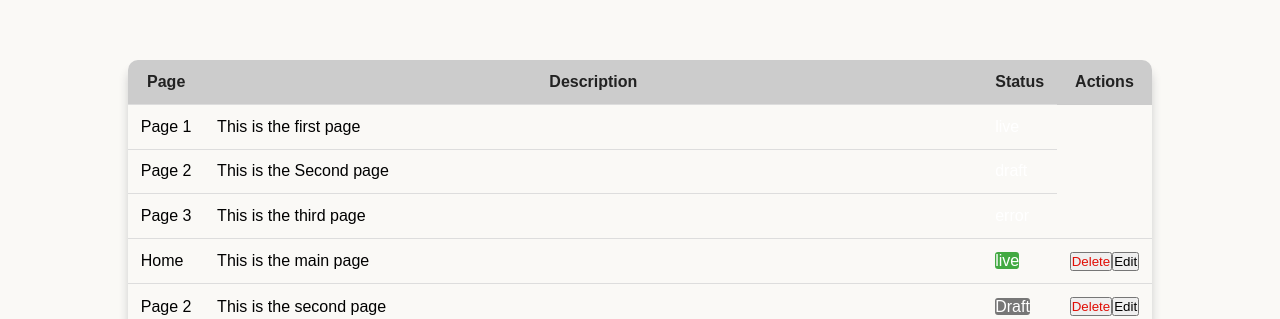
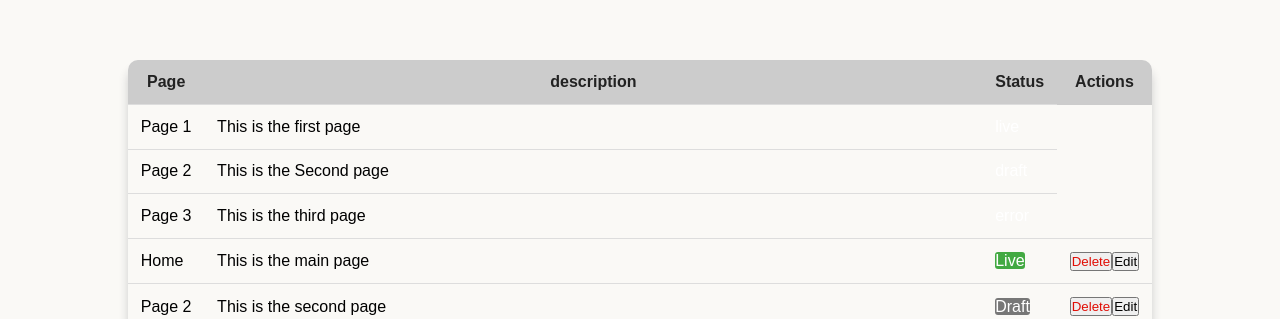
Before and after one commit to Ayodhya-98/React_crud, a React (Create React App) app: page / in a window 1280 px wide. Shown: the part 159-478 px from the top of the page. Built offline with nearby package versions, Linux system fonts and the light colour scheme.

Commit message:
edit  react project

```diff
--- a/src/components/Table.jsx
+++ b/src/components/Table.jsx
@@ -10,7 +10,7 @@ export const Table=({rows})=>{
             <thead>
                 <tr>
                     <th>Page</th>
-                    <th className="expand">Description</th>
+                    <th className="expand">description</th>
                     <th>Status</th>
                     <th>Actions</th>
                 </tr>
@@ -31,7 +31,7 @@ export const Table=({rows})=>{
                     <td>Home</td>
                     <td>This is the main page</td>
                     <td>
-                        <span className="label label-live">live</span>
+                        <span className="label label-live">Live</span>
                     </td>
                     <td>
                     <span className="actions">
```
